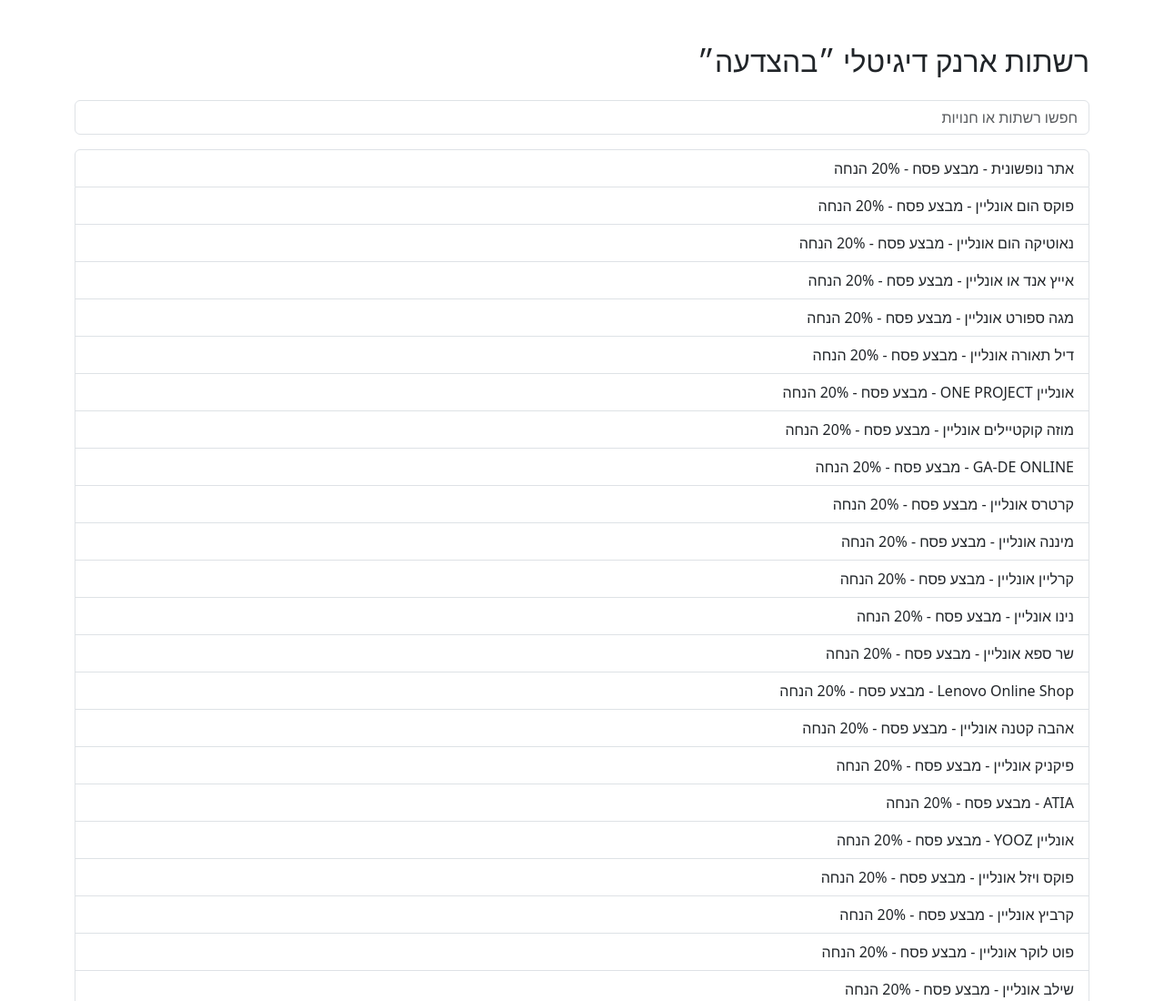
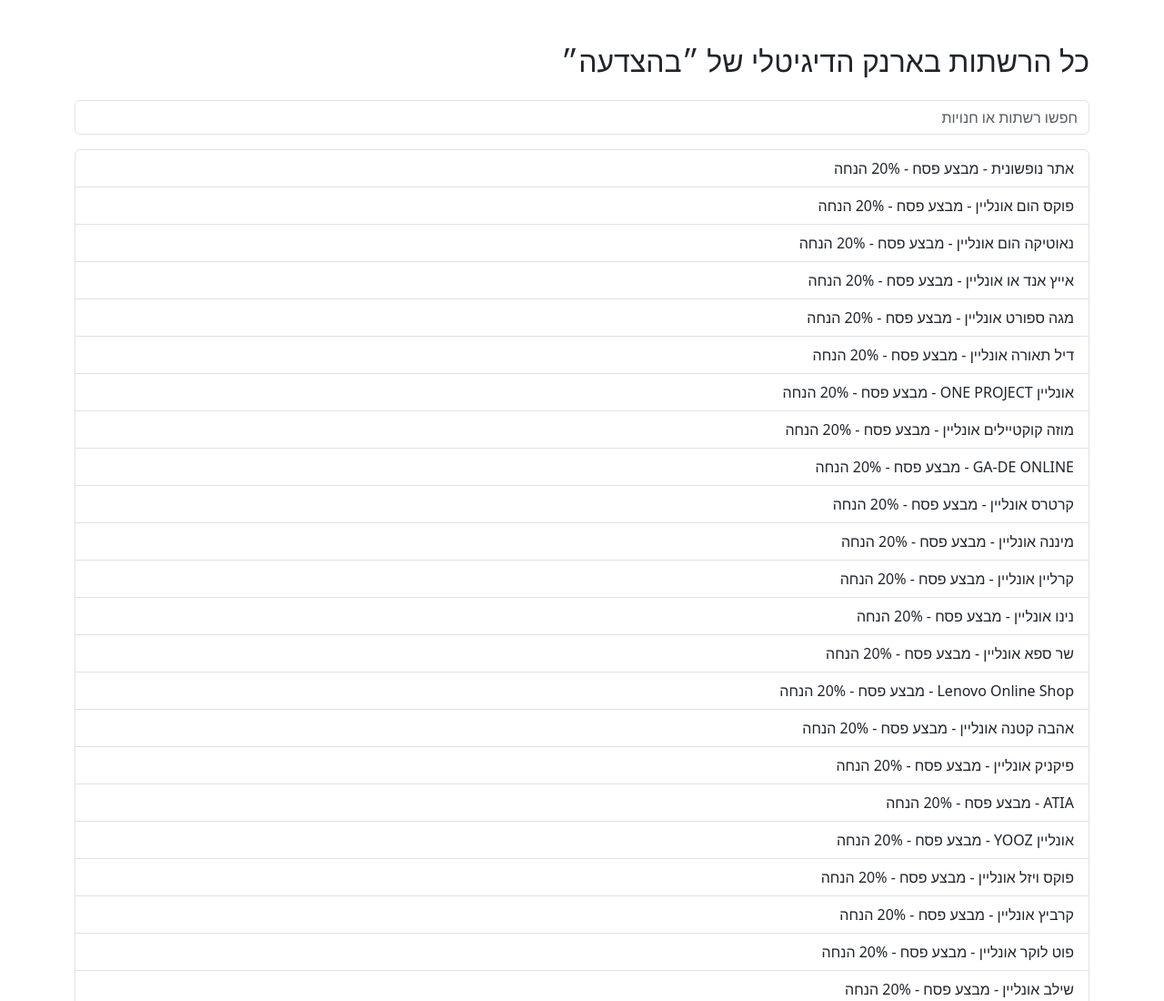
Before and after one commit to Eshz/behatsdaha-list, a plain HTML site: page index.html in a window 1280 px wide. Shown: the top 1100 px of the page at 91% size. Drawn offline with nearby package versions, Linux system fonts and the light colour scheme.

Commit message:
Update index.html

```diff
--- a/index.html
+++ b/index.html
@@ -12,7 +12,7 @@
 <body>
 
   <div class="container py-5">
-    <h2 class="mb-4">רשתות ארנק דיגיטלי ״בהצדעה״</h2>
+    <h2 class="mb-4">כל הרשתות בארנק הדיגיטלי של ״בהצדעה״</h2>
     <!-- Search Input -->
     <div class="mb-3">
       <input type="text" id="searchInput" class="form-control" placeholder="חפשו רשתות או חנויות" oninput="filterResults()">
```
